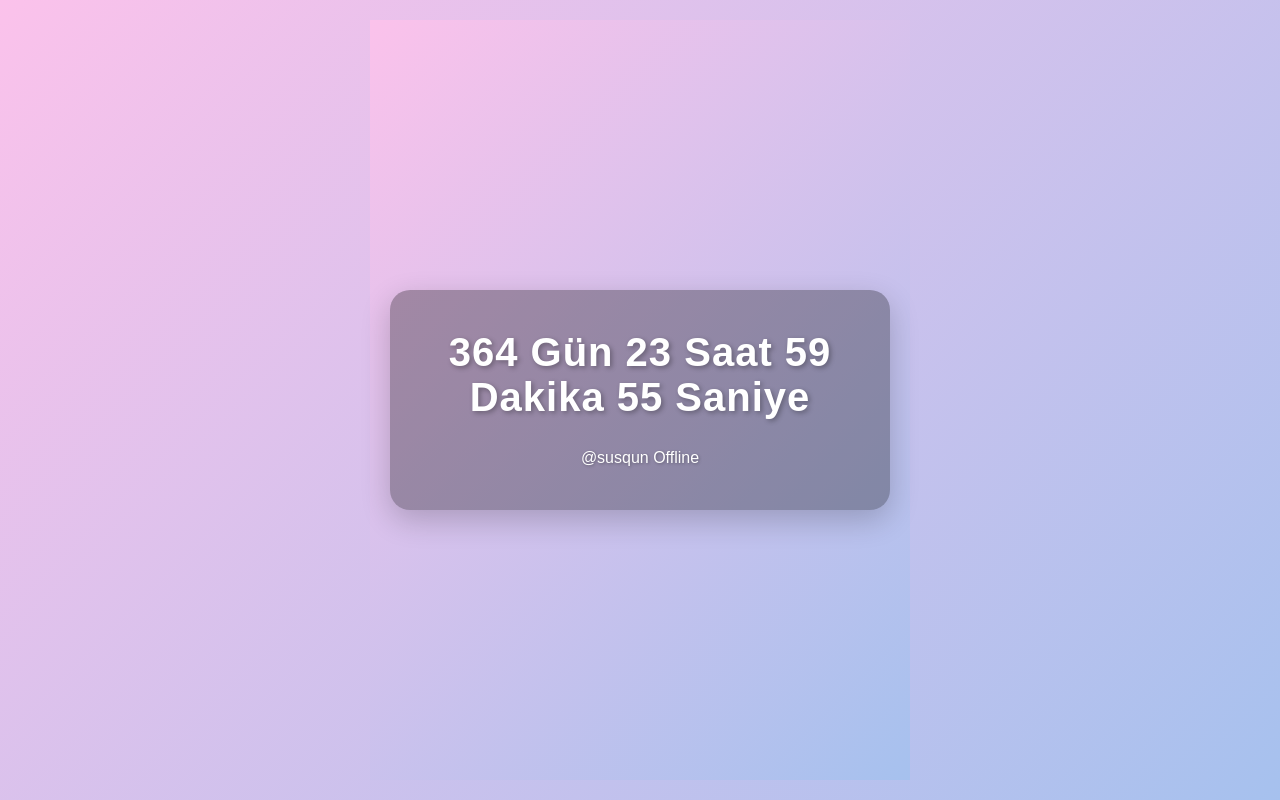
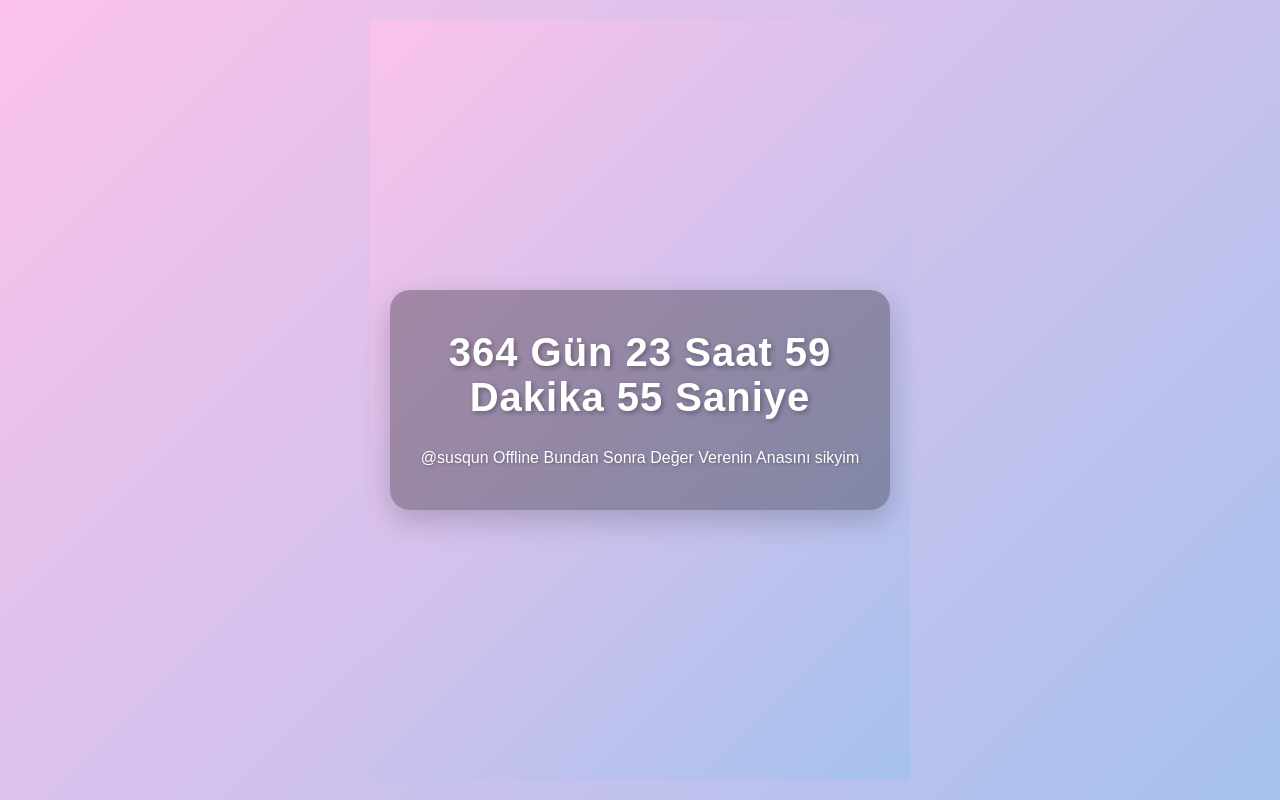
Before and after one commit to wpwp3024-source/chatt, a plain HTML site: page index.html in a window 1280 px wide. Drawn offline with Linux system fonts and the light colour scheme.

Commit message:
Update index.html

```diff
--- a/index.html
+++ b/index.html
@@ -64,7 +64,7 @@
 <div class="countdown-container">
   <div id="countdown"></div>
   <div id="message">
-   @susqun Offline
+   @susqun Offline Bundan Sonra Değer Verenin Anasını sikyim
   </div>
 </div>
 
```
